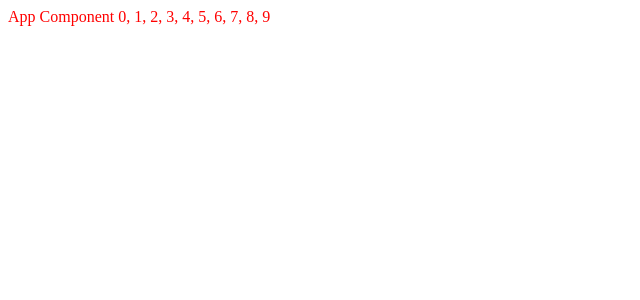
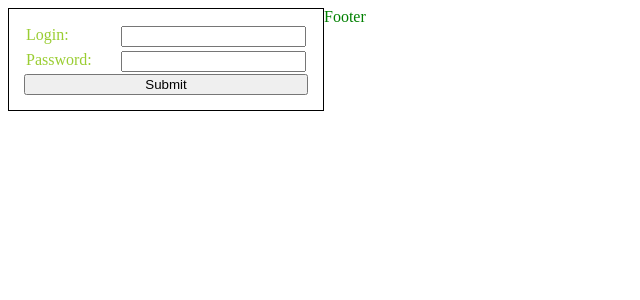
Before and after one commit to Bitluck/react-example, a React app in the folder front/: page / in a window 1280 px wide. Shown: the top 300 px of the page, without its empty margins (0-640 px from the left). Built offline with nearby package versions, Linux system fonts and the light colour scheme; the HTML template or start-up script is replaced by a standard one.

Commit message:
Update App component

```diff
--- a/front/src/components/App.js
+++ b/front/src/components/App.js
@@ -1,12 +1,15 @@
 import React from 'react';
-import { range } from 'lodash';
+import { Provider } from 'react-redux';
 import '../styles/components/App.css';
+import LoginForm from './LoginForm';
+import Footer from './Footer';
 
 class App extends React.Component {
   render() {
     return (
       <div className='app'>
-        App Component {range(0, 10).join(', ')}
+        <LoginForm />
+        <Footer />
       </div>
     );
   }
```
